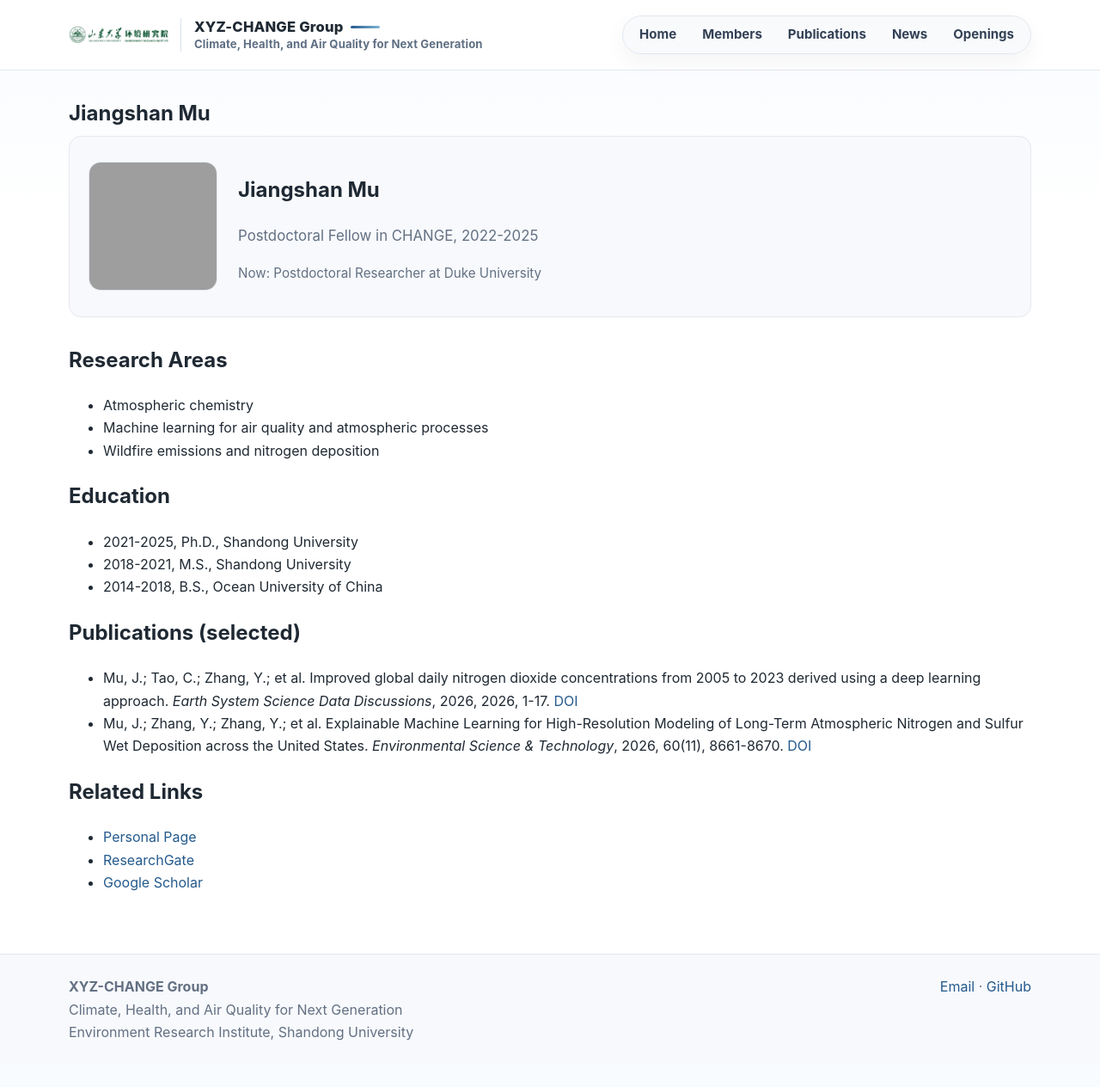
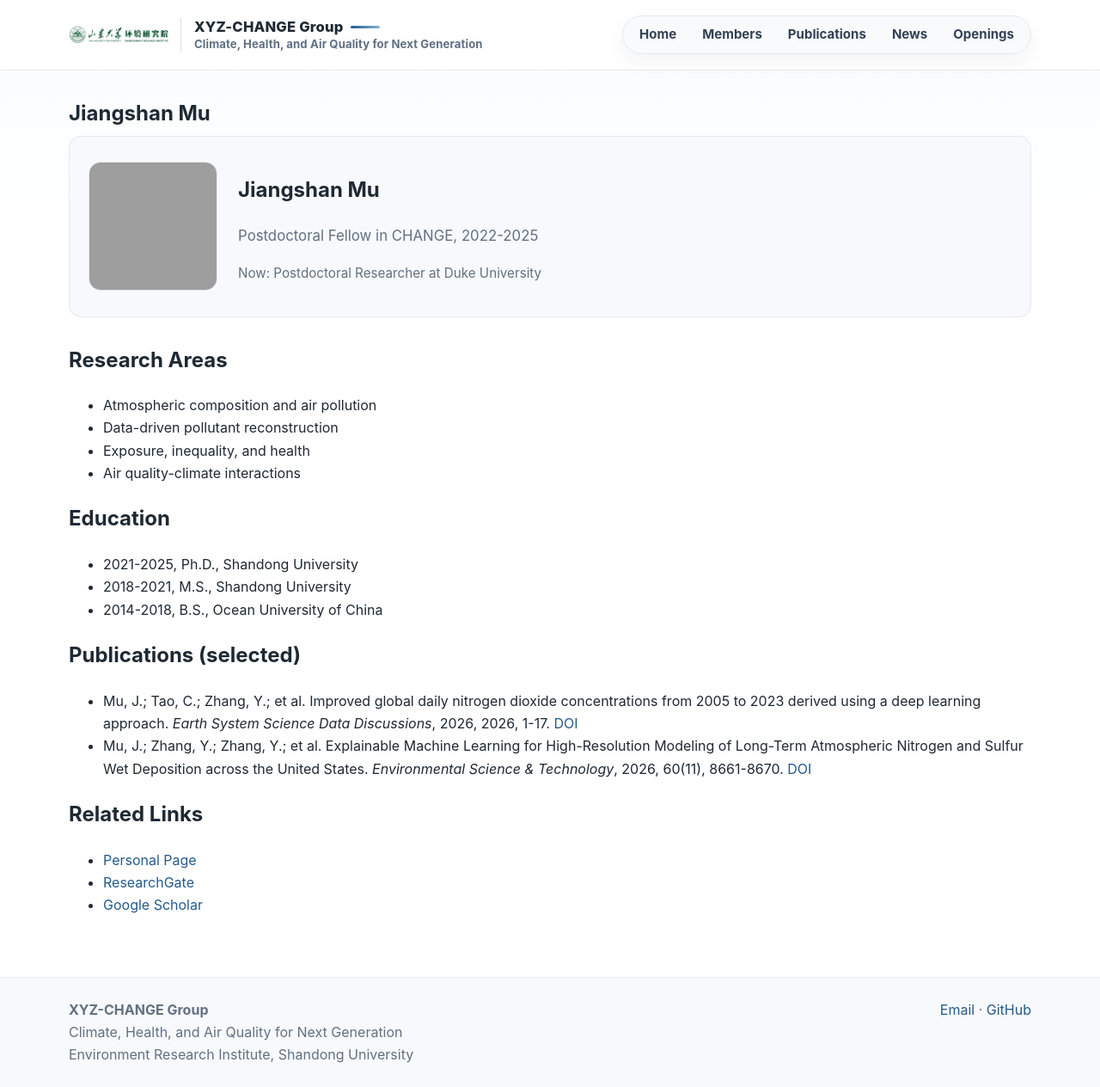
Before and after one commit to MuJSh/xyz_CHANGE, a Jekyll site: the page built from _pages/jiangshan-mu.md, in a window 1280 px wide and 1264 px high. Shown: the whole window at 86% size. Built offline with Jekyll 4.4.1, drawn with Linux system fonts in a browser that asks for light colours.

Commit message:
Update Jiangshan Mu research areas

```diff
--- a/_pages/jiangshan-mu.md
+++ b/_pages/jiangshan-mu.md
@@ -15,9 +15,10 @@ permalink: /members/jiangshan-mu/
 
 ## Research Areas
 
-- Atmospheric chemistry
-- Machine learning for air quality and atmospheric processes
-- Wildfire emissions and nitrogen deposition
+- Atmospheric composition and air pollution
+- Data-driven pollutant reconstruction
+- Exposure, inequality, and health
+- Air quality-climate interactions
 
 ## Education
 
@@ -35,5 +36,3 @@ permalink: /members/jiangshan-mu/
 - [Personal Page](https://jiangshanmu.github.io/mujsh.github.io/)
 - [ResearchGate](https://www.researchgate.net/profile/Jiangshan-Mu-2)
 - [Google Scholar](https://scholar.google.com/citations?user=fmu5BbMAAAAJ&hl=zh-CN&oi=sra)
-
-<!-- rebuild jiangshan profile -->
```
